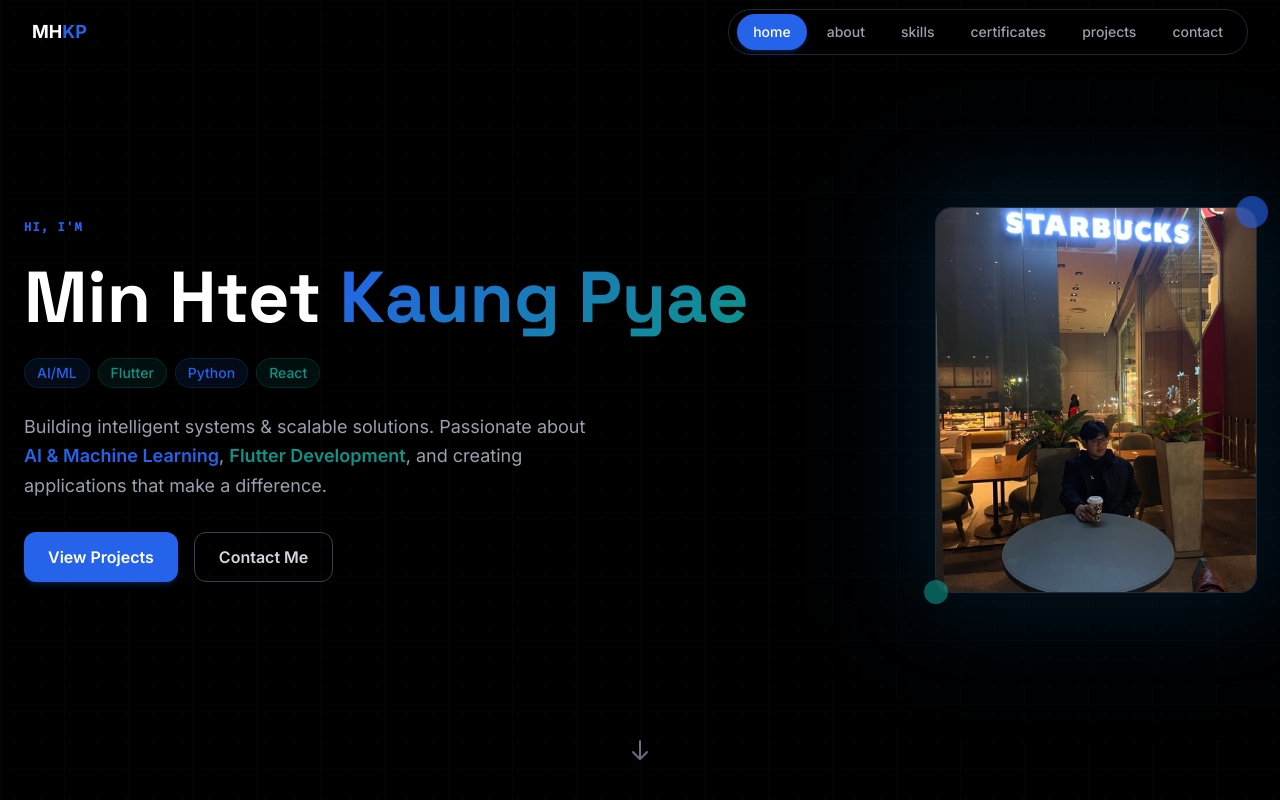
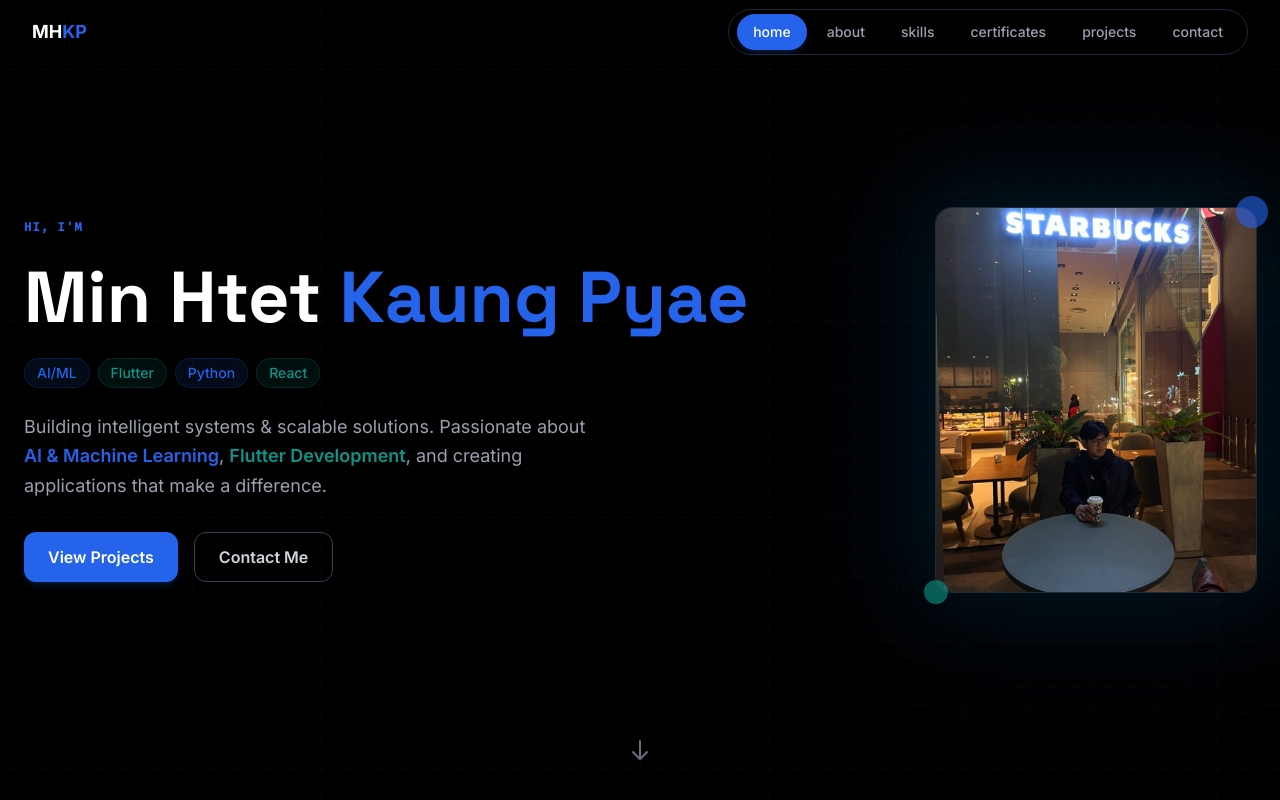
Before and after one commit to MHKaungPyae/portfolio, a React (Vite) app: page / in a window 1280 px wide. Shown: the top 800 px of the page. Built offline with nearby package versions, Linux system fonts and the light colour scheme.

Commit message:
Revert .gradient-text to solid color

```diff
--- a/src/index.css
+++ b/src/index.css
@@ -66,10 +66,7 @@
 /* ── Gradient Text ── */
 
 .gradient-text {
-  background: linear-gradient(135deg, var(--color-primary), var(--color-accent));
-  -webkit-background-clip: text;
-  -webkit-text-fill-color: transparent;
-  background-clip: text;
+  color: var(--color-primary);
 }
 
 /* ── Accent Bar ── */
```
